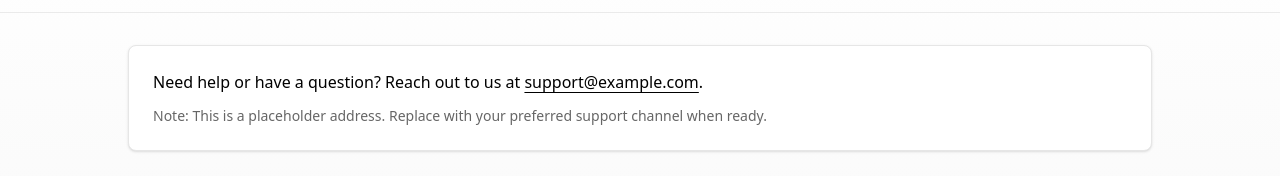
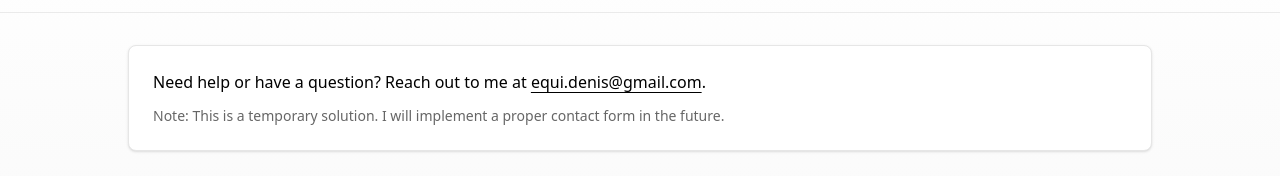
Before and after one commit to dmrock/rezumer, a Next.js app: page /contact in a window 1280 px wide. Shown: the part 163-339 px from the top of the page. Built offline with nearby package versions, Linux system fonts and the light colour scheme; no server answers.

Commit message:
fix: update contact email and placeholder message in ContactPage component

```diff
--- a/src/app/contact/page.tsx
+++ b/src/app/contact/page.tsx
@@ -13,15 +13,15 @@
 
         <div className="border-border/60 bg-card text-card-foreground rounded-lg border p-6 shadow-sm">
           <p>
-            Need help or have a question? Reach out to us at{" "}
-            <Link href="mailto:support@example.com" className="underline underline-offset-4">
-              support@example.com
+            Need help or have a question? Reach out to me at{" "}
+            <Link href="mailto:equi.denis@gmail.com" className="underline underline-offset-4">
+              equi.denis@gmail.com
             </Link>
             .
           </p>
           <p className="text-muted-foreground mt-3 text-sm">
-            Note: This is a placeholder address. Replace with your preferred support channel when
-            ready.
+            Note: This is a temporary solution. I will implement a proper contact form in the
+            future.
           </p>
         </div>
       </div>
```
